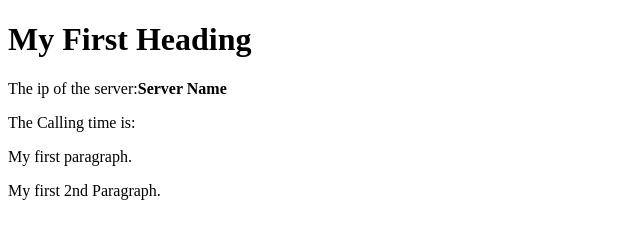
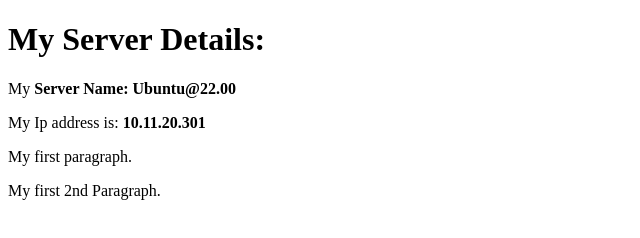
Before and after one commit to manojakumarpanda/temp_practice, a plain HTML site: page sample.html in a window 1280 px wide. Shown: the whole page, without its empty margins (0-640 px from the left). Drawn offline with Linux system fonts and the light colour scheme.

Commit message:
Server name and server ip added.

```diff
--- a/sample.html
+++ b/sample.html
@@ -2,9 +2,9 @@
 <html>
 <body>
 
-<h1>My First Heading</h1>
-<p> The ip of the server:<strong>Server Name</strong></p>
-<p> The Calling time is: </p>
+<h1>My Server Details:</h1>
+<p> My <strong>Server Name: Ubuntu@22.00</strong></p>
+<p> My Ip address is: <strong>10.11.20.301</strong></p>
 <p>My first paragraph.</p>
 <p>My first 2nd Paragraph.</p>
 
```
